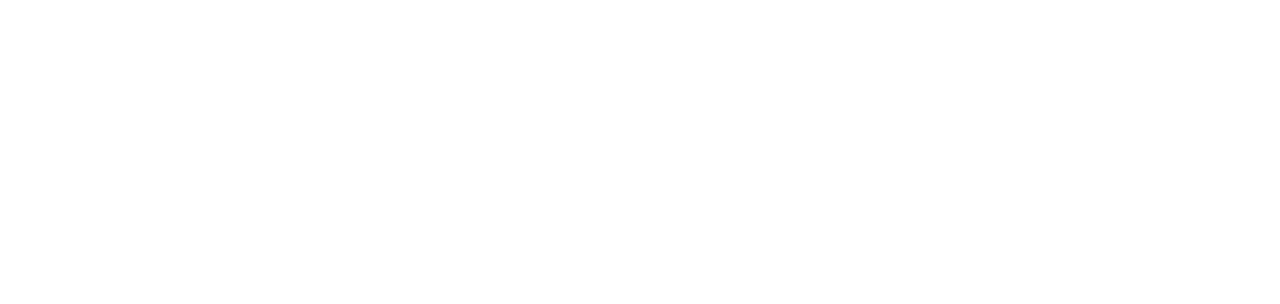
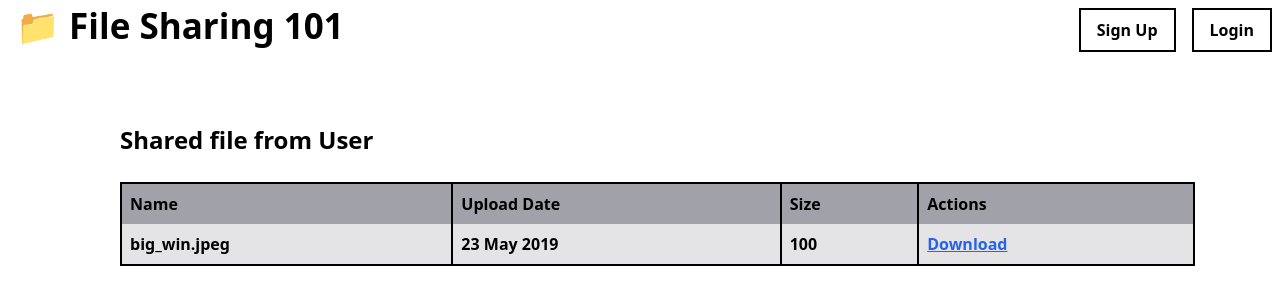
Before and after one commit to yogiiieee/filesharingapp, a React (Vite) app in the folder Assignment3-frontend/: page /file in a window 1280 px wide. Before the commit this address had no page. Shown: the top 304 px of the page. Built offline with nearby package versions, Linux system fonts and the light colour scheme.

Commit message:
dashboard errors fixed

```diff
--- a/Assignment3-frontend/src/App.tsx
+++ b/Assignment3-frontend/src/App.tsx
@@ -4,6 +4,7 @@ import { BrowserRouter as Router, Route, Routes } from 'react-router-dom';
 import Signup from './components/Signup';
 import Profile from './components/Profile';
 import Dashboard from './components/Dashboard';
+import StandAlone from './components/Standalone';
 
 function App() {
   const fileData = [
@@ -12,7 +13,15 @@ function App() {
       date: '23 May 2019',
       size: 100,
       actions: 'delete' as 'delete',
-      sharing: false
+      sharing: false,
+    },
+  ];
+  const fileData2 = [
+    {
+      name: 'big_win.jpeg',
+      date: '23 May 2019',
+      size: 100,
+      actions: 'download' as 'download',
     },
   ];
   return (
@@ -22,6 +31,7 @@ function App() {
         <Route path='/signup' element={<Signup />} />
         <Route path='/dashboard' element={<Dashboard data={fileData}/>} />
         <Route path='/profile' element={<Profile />} />
+        <Route path='/file' element={<StandAlone data={fileData2} />} />
       </Routes>
     </Router>
   )
--- /dev/null
+++ b/Assignment3-frontend/src/components/StandAlone.tsx
@@ -0,0 +1,26 @@
+import React from 'react'
+import Nav from './Nav'
+import NavButton from './NavButton'
+import { TableDataProps } from '../types/TableData.types'
+import Table from './Table'
+
+const StandAlone: React.FC<TableDataProps> = ({ data }) => {
+  return (
+    <div>
+        <div className='flex flex-col h-screen'>
+        <Nav>
+            <NavButton label='Sign Up' to='/signup'/>
+            <NavButton label='Login' to=''/>
+        </Nav>
+        <div className='ml-[15vh] mr-[15%] mt-[5%] w-[84%] flex justify-between font-semibold text-2xl'>
+            Shared file from User
+        </div>
+        <div>
+            <Table data={ data }/>
+        </div>
+    </div>
+    </div>
+  )
+}
+
+export default StandAlone;
--- a/Assignment3-frontend/src/components/Table.tsx
+++ b/Assignment3-frontend/src/components/Table.tsx
@@ -4,38 +4,32 @@ import TableHeader from './TableHeader';
 import TableRow from './TableRow';
 
 const Table: React.FC<TableDataProps> = ({ data }) => {
-    const emptyRowsCount = Math.max(0, 10 - data.length);
-    const emptyRows = Array(emptyRowsCount).fill(null);
+    const hasSharingColumn = data.some(file => 'sharing' in file);
+    const headers = hasSharingColumn
+        ? ['Name', 'Upload Date', 'Size', 'Actions', 'Sharing']
+        : ['Name', 'Upload Date', 'Size', 'Actions'];
+
     return (
         <table className='border-black border-2 p-4 ml-[15vh] mt-[2%] w-[84%]'>
             <thead>
-            <TableHeader headers={['Name', 'Upload Date', 'Size', 'Actions', 'Sharing']} />
+                {<TableHeader headers={headers} />}
             </thead>
             <tbody className='h-full'>
-            {
-                data.map((file, index) => (
+                {data.map((file, index) => (
                     <TableRow
-                        key = {index}
+                        key={index}
                         rowIndex={index}
                         rowData={[
                             file.name,
                             file.date,
                             file.size,
-                            file.actions === 'delete' ? <> <a className='underline text-blue-600' href={'/dashboard/#'}>Download</a> | <a className='underline text-blue-600'  href={'/delete'}>Delete</a> </> : <a className='underline text-blue-600' href={'/dashboard/#'}>Download</a>,
-                            file.sharing
+                            file.actions === 'delete'
+                                ? <> <a className='underline text-blue-600' href={'/dashboard/#'}>Download</a> | <a className='underline text-blue-600'  href={'/delete'}>Delete</a> </>
+                                : <a className='underline text-blue-600' href={'/dashboard/#'}>Download</a>,
+                            ...(hasSharingColumn ? [file.sharing] : [])
                         ]}
                     />
-                ))
-            }
-            {
-                emptyRows.map((_, index) => (
-                    <TableRow
-                        key={index}
-                        rowIndex={data.length + index}
-                        rowData={[]}
-                    />
-                ))
-            }
+                ))}
             </tbody>
         </table>
     )
--- a/Assignment3-frontend/src/components/TableRow.tsx
+++ b/Assignment3-frontend/src/components/TableRow.tsx
@@ -16,9 +16,7 @@ const TableRow: React.FC<TableRowProps> = ({ rowData, rowIndex }) => {
   };
   return (
     <tr className={`${rowIndex % 2 == 0 ? 'bg-zinc-200' : 'bg-white'} h-10`}>
-        {
-            rowData && rowData.length > 0 ? (
-              rowData.map((data, index) => (
+      {rowData.map((data, index) => (
         <td
           key={index}
           className='border-l-2 border-r-2 border-black p-2 font-semibold text-left'
@@ -30,23 +28,14 @@ const TableRow: React.FC<TableRowProps> = ({ rowData, rowIndex }) => {
                   isOn={sharing}
                   onToggle={handleToggle}
                 />
-                        {sharing && <a className='ml-3 underline text-blue-600' href="/dashboard/#">Link</a>}
+                <a className={`ml-3 underline text-blue-600 ${sharing ? 'visible' : 'invisible'}`} href="/dashboard/#">Link</a>
               </div>
             ) : (
               data
             )
           }
         </td>
-              ))
-            ) : (
-              Array(Object.keys(rowData).length || 5).fill(null).map((_, index) => (
-                <td
-                  key={index}
-                  className='border-l-2 border-r-2 border-black p-2 font-semibold text-left'
-                />
-              ))
-            )
-          }
+      ))}
     </tr>
   );
 };
```
Lines whose indentation alone changed are shown as unchanged.
